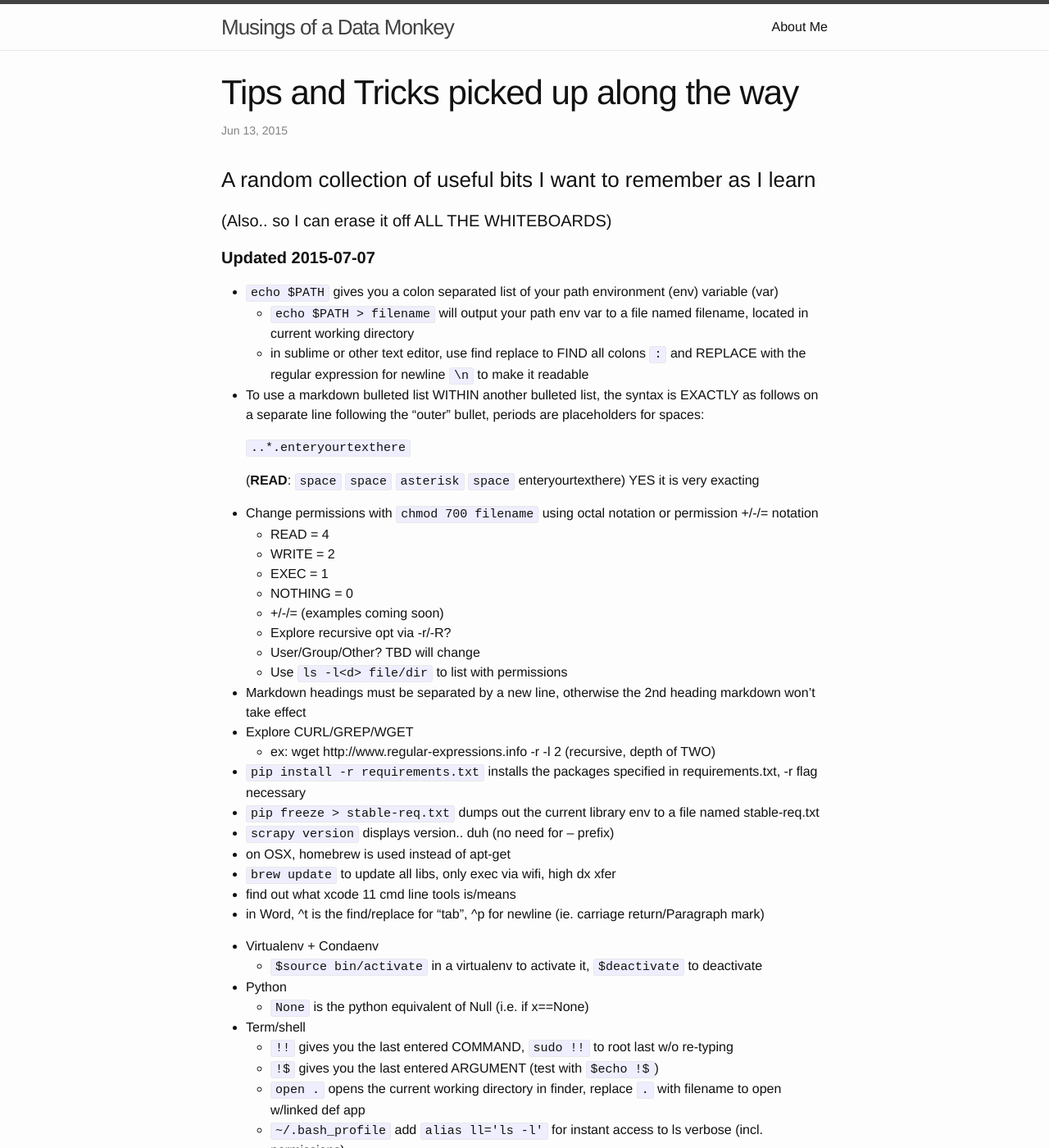
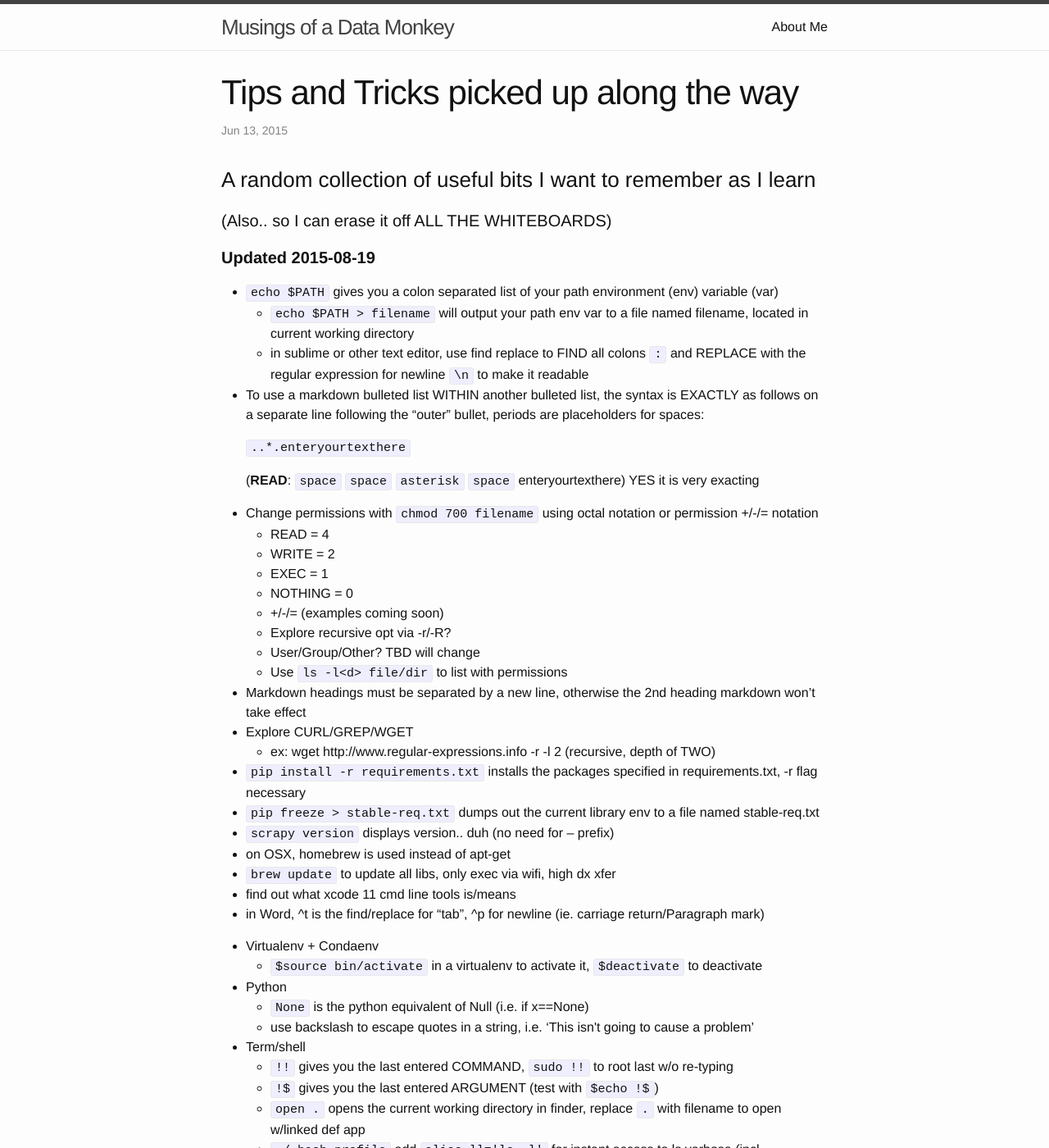
Before and after one commit to josephlei/jjl-website, a Jekyll site: the page built from _posts/2015-06-13-tips-and-tricks.markdown, in a window 1280 px wide and 1400 px high. Shown: the whole window at 82% size. Built offline with Jekyll 4.4.1, drawn with Linux system fonts in a browser that asks for light colours.

Commit message:
direct shell update

```diff
--- a/_posts/2015-06-13-tips-and-tricks.markdown
+++ b/_posts/2015-06-13-tips-and-tricks.markdown
@@ -10,7 +10,7 @@ published: true
 
 ####(Also.. so I can erase it off ALL THE WHITEBOARDS)
 
-####**Updated 2015-07-07**
+####**Updated 2015-08-19**
 
 * `echo $PATH` gives you a colon separated list of your path environment (env) variable (var)
   * `echo $PATH > filename` will output your path env var to a file named filename, located in current working directory
@@ -47,6 +47,7 @@ published: true
 
 * Python
   * `None` is the python equivalent of Null (i.e. if x==None)
+  * use backslash to escape quotes in a string, i.e. 'This isn\'t going to cause a problem'
 
 * Term/shell
   * `!!` gives you the last entered COMMAND, `sudo !!` to root last w/o re-typing
```
